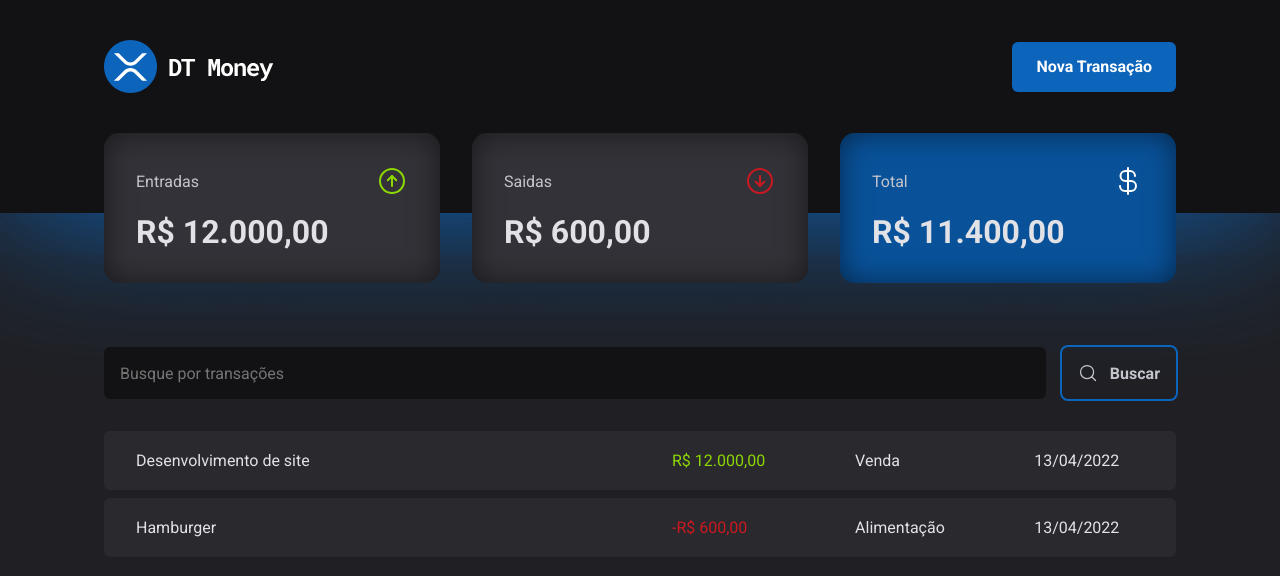
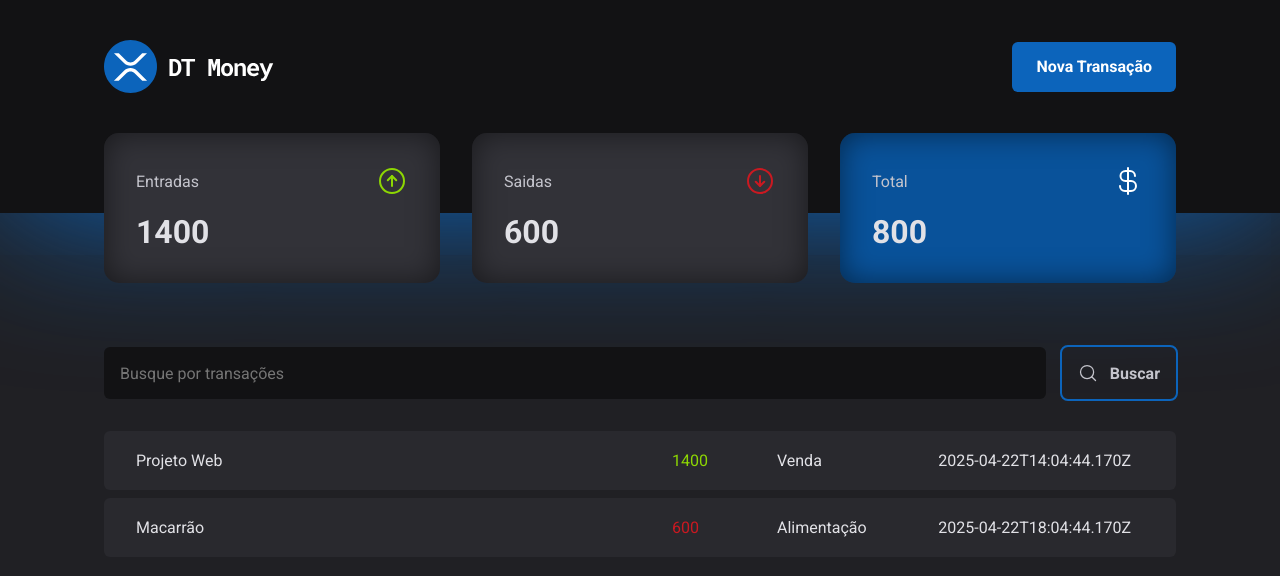
Before and after one commit to Math-Lira/study-dt-money, a React (Vite) app: page / in a window 1280 px wide. Shown: the top 576 px of the page. Built offline with nearby package versions, Linux system fonts and the light colour scheme; data requests are answered from the project's data file.

Commit message:
adicionando APIconsumindo dados da api

```diff
--- a/package.json
+++ b/package.json
@@ -5,6 +5,7 @@
   "type": "module",
   "scripts": {
     "dev": "vite",
+    "dev:server": "json-server server.json -p 3333 -w 500",
     "build": "tsc -b && vite build",
     "lint": "eslint . --ext .ts,.tsx",
     "preview": "vite preview"
--- /dev/null
+++ b/server.json
@@ -0,0 +1,20 @@
+{
+    "transactions":  [
+        {
+            "id": 1,
+            "description": "Projeto Web",
+            "type": "income",
+            "category": "Venda",
+            "prise": 1400,
+            "createdAt": "2025-04-22T14:04:44.170Z"
+        },
+        {
+            "id": 2,
+            "description": "Macarrão",
+            "type": "outcome",
+            "category": "Alimentação",
+            "prise": 600,
+            "createdAt": "2025-04-22T18:04:44.170Z"
+        }
+    ]
+}
--- a/src/App.tsx
+++ b/src/App.tsx
@@ -2,12 +2,15 @@
 import { defaultTheme } from './styles/themes/default'
 import { GlobalStyle } from './styles/global'
 import { Transactions } from './pages/Transactions'
+import { TransactionsProvider } from './contexts/TransactionsContext'
 
 export function App() {
   return (
     <ThemeProvider theme={defaultTheme}>
       <GlobalStyle />
-      <Transactions />
+      <TransactionsProvider>
+        <Transactions />
+      </TransactionsProvider>
     </ThemeProvider>
   )
 }
--- a/src/components/Summary/index.tsx
+++ b/src/components/Summary/index.tsx
@@ -1,7 +1,29 @@
 import { ArrowCircleDown, ArrowCircleUp, CurrencyDollar } from 'phosphor-react'
 import { SummaryCard, SummaryContainer } from './styles'
+import { TransactionsContext } from '../../contexts/TransactionsContext'
+import { useContext } from 'react'
 
 export function Summary() {
+  const { transactions } = useContext(TransactionsContext)
+
+  const summary = transactions.reduce(
+    (acc, transaction) => {
+      if (transaction.type === 'income') {
+        acc.income += transaction.prise
+        acc.total += transaction.prise
+      } else {
+        acc.outcome += transaction.prise
+        acc.total -= transaction.prise
+      }
+      return acc
+    },
+    {
+      income: 0,
+      outcome: 0,
+      total: 0,
+    },
+  )
+
   return (
     <SummaryContainer>
       <SummaryCard>
@@ -9,21 +31,21 @@
           <span>Entradas</span>
           <ArrowCircleUp size={32} color="#8DD703  " />
         </header>
-        <strong>R$ 12.000,00</strong>
+        <strong>{summary.income}</strong>
       </SummaryCard>
       <SummaryCard>
         <header>
           <span>Saidas</span>
           <ArrowCircleDown size={32} color="#CA1921" />
         </header>
-        <strong>R$ 600,00</strong>
+        <strong>{summary.outcome}</strong>
       </SummaryCard>
       <SummaryCard variant="blue">
         <header>
           <span>Total</span>
           <CurrencyDollar size={32} color="#fff" />
         </header>
-        <strong>R$ 11.400,00</strong>
+        <strong>{summary.total}</strong>
       </SummaryCard>
     </SummaryContainer>
   )
--- /dev/null
+++ b/src/contexts/TransactionsContext.tsx
@@ -0,0 +1,41 @@
+import { createContext, ReactNode, useEffect, useState } from 'react'
+
+interface Transaction {
+  id: number
+  description: string
+  type: 'income' | 'outcome'
+  category: string
+  prise: number
+  createdAt: string
+}
+
+interface TransactionsContextType {
+  transactions: Transaction[]
+}
+
+interface TransactionsProviderProps {
+  children: ReactNode
+}
+
+export const TransactionsContext = createContext({} as TransactionsContextType)
+
+export function TransactionsProvider({ children }: TransactionsProviderProps) {
+  const [transactions, setTransactions] = useState<Transaction[]>([])
+
+  async function loadTransactions() {
+    const response = await fetch('http://localhost:3333/transactions')
+    const data = await response.json()
+
+    setTransactions(data)
+  }
+
+  useEffect(() => {
+    loadTransactions()
+  }, [])
+
+  return (
+    <TransactionsContext.Provider value={{ transactions }}>
+      {children}
+    </TransactionsContext.Provider>
+  )
+}
--- a/src/pages/Transactions/index.tsx
+++ b/src/pages/Transactions/index.tsx
@@ -1,3 +1,4 @@
+import { useContext } from 'react'
 import { Header } from '../../components/Header'
 import { Summary } from '../../components/Summary'
 import { SeachForm } from './components/SeachForm'
@@ -6,8 +7,11 @@
   TransactionsContainer,
   TransactionsTable,
 } from './styles'
+import { TransactionsContext } from '../../contexts/TransactionsContext'
 
 export function Transactions() {
+  const { transactions } = useContext(TransactionsContext)
+
   return (
     <div>
       <Header />
@@ -15,28 +19,23 @@
 
       <TransactionsContainer>
         <SeachForm />
+
         <TransactionsTable>
           <tbody>
-            <tr>
-              <td width="50%">Desenvolvimento de site</td>
-              <td>
-                <PrinceHigthlight variant="income">
-                  R$ 12.000,00
-                </PrinceHigthlight>
-              </td>
-              <td>Venda</td>
-              <td>13/04/2022</td>
-            </tr>
-            <tr>
-              <td width="50%">Hamburger</td>
-              <td>
-                <PrinceHigthlight variant="outcome">
-                  -R$ 600,00
-                </PrinceHigthlight>
-              </td>
-              <td>Alimentação</td>
-              <td>13/04/2022</td>
-            </tr>
+            {transactions.map((transaction) => {
+              return (
+                <tr key={transaction.id}>
+                  <td width="50%">{transaction.description}</td>
+                  <td>
+                    <PrinceHigthlight variant={transaction.type}>
+                      {transaction.prise}
+                    </PrinceHigthlight>
+                  </td>
+                  <td>{transaction.category}</td>
+                  <td>{transaction.createdAt}</td>
+                </tr>
+              )
+            })}
           </tbody>
         </TransactionsTable>
       </TransactionsContainer>
```
